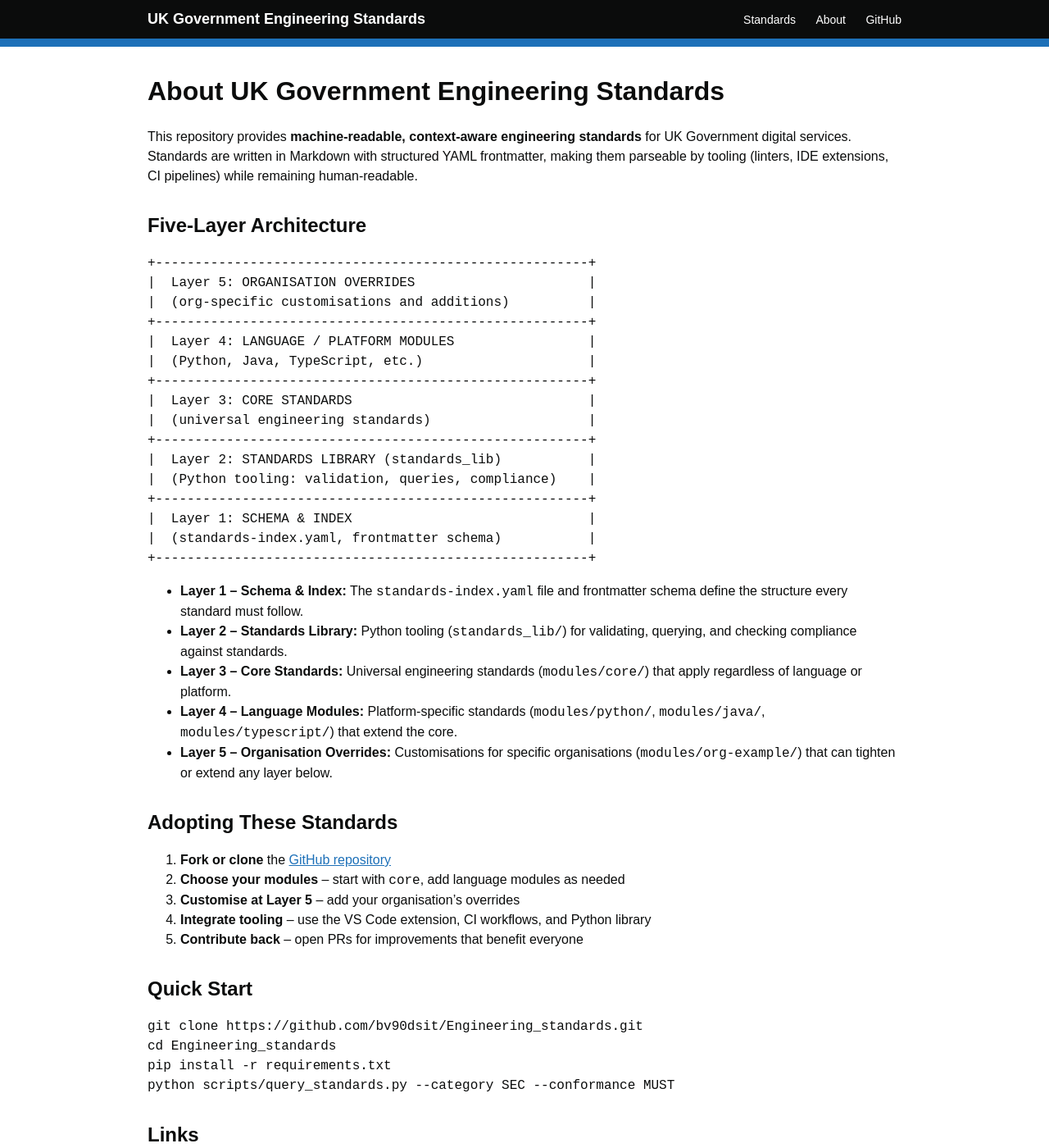
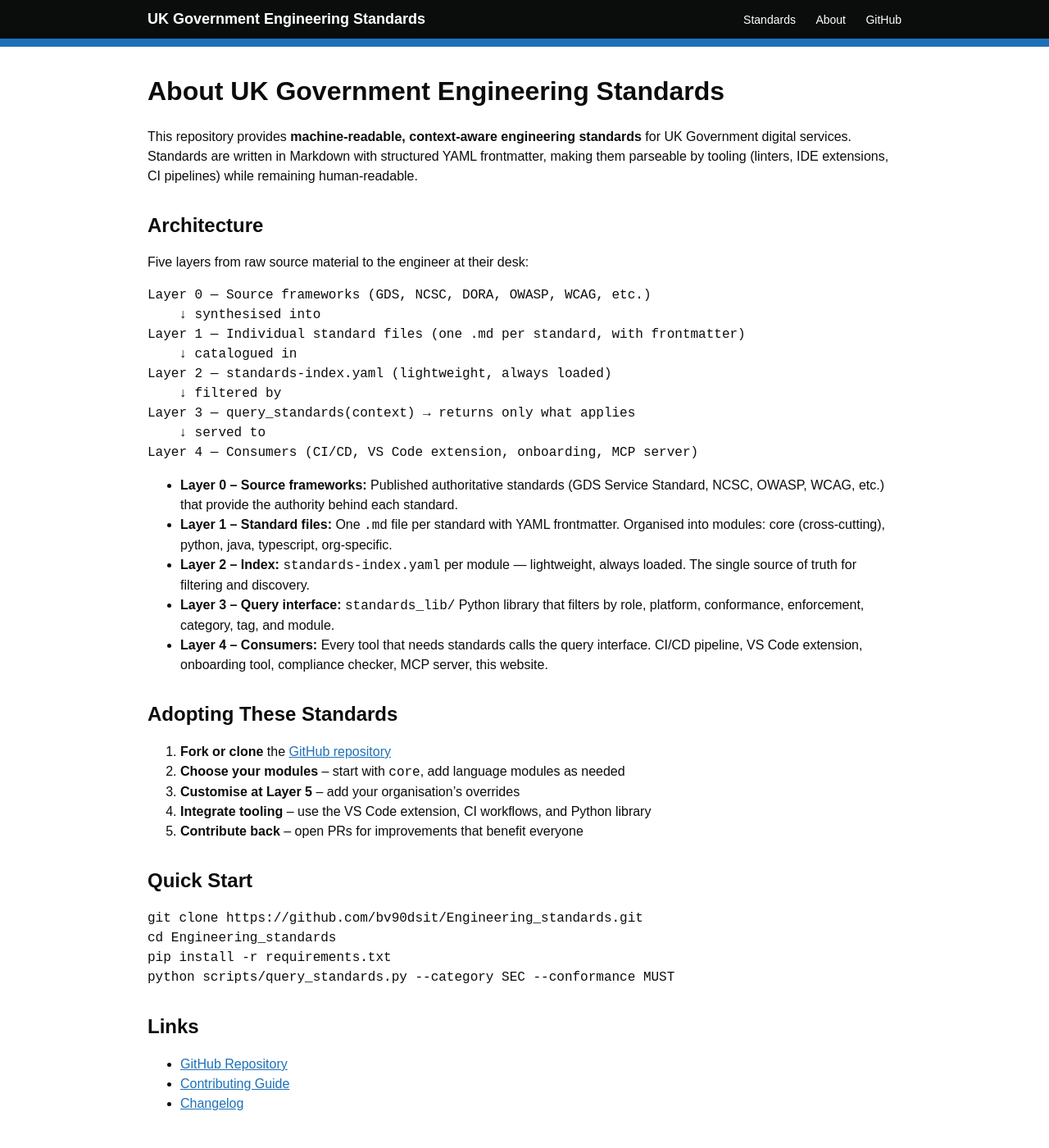
Before and after one commit to bv90dsit/Engineering_standards, a Jekyll site: the page built from docs/about.md, in a window 1280 px wide and 1400 px high. Shown: the whole window at 82% size. Built offline with Jekyll 4.4.1, drawn with Linux system fonts in a browser that asks for light colours.

Commit message:
Fix website about page — align architecture with README
Was showing a different 5-layer model (content hierarchy) that
conflicted with the README's canonical architecture (data flow).
Now both use the same Layer 0-4 model consistently.

Co-Authored-By: Claude Opus 4.6 (1M context) <noreply@anthropic.com>

````diff
--- a/docs/about.md
+++ b/docs/about.md
@@ -8,32 +8,27 @@ permalink: /about/
 
 This repository provides **machine-readable, context-aware engineering standards** for UK Government digital services. Standards are written in Markdown with structured YAML frontmatter, making them parseable by tooling (linters, IDE extensions, CI pipelines) while remaining human-readable.
 
-## Five-Layer Architecture
+## Architecture
+
+Five layers from raw source material to the engineer at their desk:
 
 ```
-+-------------------------------------------------------+
-|  Layer 5: ORGANISATION OVERRIDES                      |
-|  (org-specific customisations and additions)          |
-+-------------------------------------------------------+
-|  Layer 4: LANGUAGE / PLATFORM MODULES                 |
-|  (Python, Java, TypeScript, etc.)                     |
-+-------------------------------------------------------+
-|  Layer 3: CORE STANDARDS                              |
-|  (universal engineering standards)                    |
-+-------------------------------------------------------+
-|  Layer 2: STANDARDS LIBRARY (standards_lib)           |
-|  (Python tooling: validation, queries, compliance)    |
-+-------------------------------------------------------+
-|  Layer 1: SCHEMA & INDEX                              |
-|  (standards-index.yaml, frontmatter schema)           |
-+-------------------------------------------------------+
+Layer 0 — Source frameworks (GDS, NCSC, DORA, OWASP, WCAG, etc.)
+    ↓ synthesised into
+Layer 1 — Individual standard files (one .md per standard, with frontmatter)
+    ↓ catalogued in
+Layer 2 — standards-index.yaml (lightweight, always loaded)
+    ↓ filtered by
+Layer 3 — query_standards(context) → returns only what applies
+    ↓ served to
+Layer 4 — Consumers (CI/CD, VS Code extension, onboarding, MCP server)
 ```
 
-- **Layer 1 -- Schema & Index:** The `standards-index.yaml` file and frontmatter schema define the structure every standard must follow.
-- **Layer 2 -- Standards Library:** Python tooling (`standards_lib/`) for validating, querying, and checking compliance against standards.
-- **Layer 3 -- Core Standards:** Universal engineering standards (`modules/core/`) that apply regardless of language or platform.
-- **Layer 4 -- Language Modules:** Platform-specific standards (`modules/python/`, `modules/java/`, `modules/typescript/`) that extend the core.
-- **Layer 5 -- Organisation Overrides:** Customisations for specific organisations (`modules/org-example/`) that can tighten or extend any layer below.
+- **Layer 0 -- Source frameworks:** Published authoritative standards (GDS Service Standard, NCSC, OWASP, WCAG, etc.) that provide the authority behind each standard.
+- **Layer 1 -- Standard files:** One `.md` file per standard with YAML frontmatter. Organised into modules: core (cross-cutting), python, java, typescript, org-specific.
+- **Layer 2 -- Index:** `standards-index.yaml` per module — lightweight, always loaded. The single source of truth for filtering and discovery.
+- **Layer 3 -- Query interface:** `standards_lib/` Python library that filters by role, platform, conformance, enforcement, category, tag, and module.
+- **Layer 4 -- Consumers:** Every tool that needs standards calls the query interface. CI/CD pipeline, VS Code extension, onboarding tool, compliance checker, MCP server, this website.
 
 ## Adopting These Standards
 
````
